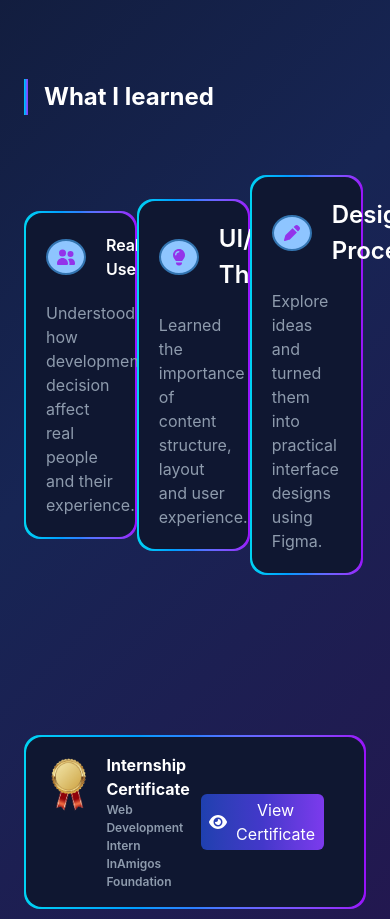
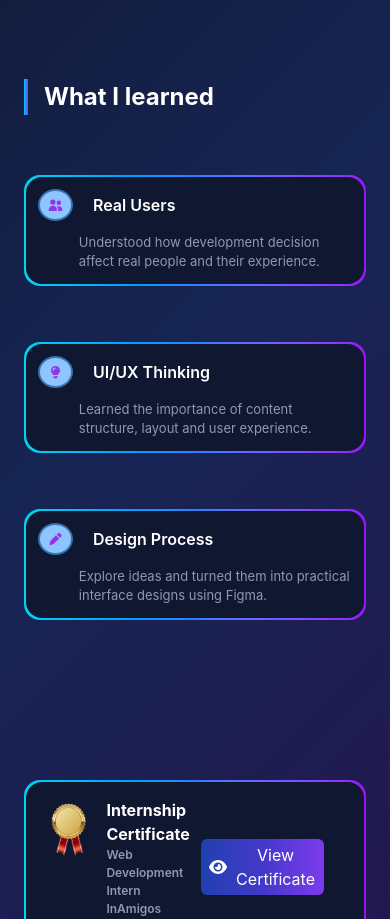
Before and after one commit to RachitRawat720/portfolio-website, a React (Vite) app: page /internship in a window 390 px wide. Shown: the part 1200-2119 px from the top of the page. Built offline with nearby package versions, Linux system fonts and the light colour scheme.

Commit message:
learning cards responsivity management

```diff
--- a/src/components/Internship.jsx
+++ b/src/components/Internship.jsx
@@ -130,18 +130,18 @@ const Internship = () => {
                 <h3 className='text-white text-[24px] xs:text-[26px] sm:text-[28px] md:text-[30px] lg:text-[34px] xl:text-[36px] font-bold'>What I learned</h3>
             </motion.div>
 
-            <div className='flex md:gap-5 lg:gap-10 items-center'>
+            <div className='flex flex-col w-full xs:w-[70%] md:flex-row md:w-full gap-4 xs:gap-8 md:gap-5 lg:gap-10 items-center'>
                 <motion.div initial={{opacity: 0, x: -100, scale: 0.5}} whileInView={{opacity: 1, x: 0, scale: 1}} transition={{duration: 2}} viewport={{once: true, amount: 0.8}}
-                className='rounded-2xl bg-linear-to-r from-cyan-400 via-blue-500 to-purple-600 p-0.5 mt-10 w-[33%]'>
-                    <div className='flex flex-col gap-5 p-5 xl:p-8 rounded-2xl bg-[#0f1731]'>
-                        <div className='flex gap-5 items-center'>
+                className='rounded-2xl bg-linear-to-r from-cyan-400 via-blue-500 to-purple-600 p-0.5 mt-10'>
+                    <div className='flex flex-col gap-3 md:gap-5 p-3 lg:p-5 xl:p-8 rounded-2xl bg-[#0f1731]'>
+                        <div className='flex gap-5 md:gap-2 lg:gap-5 items-center'>
                             <div className='flex justify-center items-center p-2 rounded-[50%] border-[#3374b0] border-2
-                                bg-blue-300'><FontAwesomeIcon icon={faUserGroup} className='md:text-[14px] lg:text-[16px] xl:text-[20px]' color='#9333ea'/></div>
-                            <p className='md:text-[19px] lg:text-[22px] xl:text-[24px] font-semibold text-white'>Real Users</p>
+                                bg-blue-300'><FontAwesomeIcon icon={faUserGroup} className='text-[12px] sm:text-[14px] lg:text-[16px] xl:text-[20px]' color='#9333ea'/></div>
+                            <p className='text-[16px] sm:text-[18px] lg:text-[22px] xl:text-[24px] font-semibold text-white'>Real Users</p>
                         </div>
 
                         <div>
-                            <p className='md:text-[14px] lg:text-[16px] xl:text-[18px] text-[#8e9bad]'>
+                            <p className='text-[13px] sm:text-[14px] lg:text-[16px] xl:text-[18px] text-[#8e9bad] pl-[13%] md:pl-0'>
                                 Understood how development decision affect real people and their experience.
                             </p>
                         </div>
@@ -149,16 +149,16 @@ const Internship = () => {
                 </motion.div>
 
                 <motion.div initial={{opacity: 0, y:0, scale: 0.3}} whileInView={{opacity: 1, y: 0, scale: 1}} transition={{duration: 2}} viewport={{once: true, amount: 0.8}}
-                className='rounded-2xl bg-linear-to-r from-cyan-400 via-blue-500 to-purple-600 p-0.5 mt-10 w-[33%]'>
-                    <div className='flex flex-col gap-5 p-5 xl:p-8 rounded-2xl bg-[#0f1731]'>
-                        <div className='flex gap-5 items-center'>
+                className='rounded-2xl bg-linear-to-r from-cyan-400 via-blue-500 to-purple-600 p-0.5 mt-10'>
+                    <div className='flex flex-col gap-3 md:gap-5 p-3 lg:p-5 xl:p-8 rounded-2xl bg-[#0f1731]'>
+                        <div className='flex gap-5 md:gap-2 lg:gap-5 items-center'>
                             <div className='flex justify-center items-center p-2 rounded-[50%] border-[#3374b0] border-2
-                                bg-blue-300'><FontAwesomeIcon icon={faLightbulb} className='md:text-[14px] lg:text-[18px] xl:text-[20px]' color='#9333ea'/></div>
-                            <p className='md:text-[19px] lg:text-[22px] text-[24px] font-semibold text-white'>UI/UX Thinking</p>
+                                bg-blue-300'><FontAwesomeIcon icon={faLightbulb} className='text-[12px] sm:text-[14px] lg:text-[18px] xl:text-[20px]' color='#9333ea'/></div>
+                            <p className='text-[16px] sm:text-[18px] lg:text-[22px] xl:text-[24px] font-semibold text-white'>UI/UX Thinking</p>
                         </div>
 
                         <div>
-                            <p className='md:text-[14px] lg:text-[16px] xl:text-[18px] text-[#8e9bad]'>
+                            <p className='text-[13px] sm:text-[14px] lg:text-[16px] xl:text-[18px] text-[#8e9bad] pl-[13%] md:pl-0'>
                                 Learned the importance of content structure, layout and user experience.
                             </p>
                         </div>
@@ -166,16 +166,16 @@ const Internship = () => {
                 </motion.div>
 
                 <motion.div initial={{opacity: 0, x: 100, scale: 0.5}} whileInView={{opacity: 1, x: 0, scale: 1}} transition={{duration: 2}} viewport={{once: true, amount: 0.8}}
-                className='rounded-2xl bg-linear-to-r from-cyan-400 via-blue-500 to-purple-600 p-0.5 mt-10 w-[33%]'>
-                    <div className='flex flex-col gap-5 p-5 xl:p-8 rounded-2xl bg-[#0f1731]'>
-                        <div className='flex gap-5 items-center'>
+                className='rounded-2xl bg-linear-to-r from-cyan-400 via-blue-500 to-purple-600 p-0.5 mt-10'>
+                    <div className='flex flex-col gap-3 md:gap-5 p-3 lg:p-5 xl:p-8 rounded-2xl bg-[#0f1731]'>
+                        <div className='flex gap-5 md:gap-2 lg:gap-5 items-center'>
                             <div className='flex justify-center items-center p-2 rounded-[50%] border-[#3374b0] border-2
-                                bg-blue-300'><FontAwesomeIcon icon={faPen} className='md:text-[14px] lg:text-[18px] xl:text-[20px]' color='#9333ea'/></div>
-                            <p className='md:text-[19px] lg:text-[22px] text-[24px] font-semibold text-white'>Design Process</p>
+                                bg-blue-300'><FontAwesomeIcon icon={faPen} className='text-[12px] sm:text-[14px] lg:text-[18px] xl:text-[20px]' color='#9333ea'/></div>
+                            <p className='text-[16px] sm:text-[18px] lg:text-[22px] xl:text-[24px] font-semibold text-white'>Design Process</p>
                         </div>
 
                         <div>
-                            <p className='md:text-[14px] lg:text-[16px] xl:text-[18px] text-[#8e9bad]'>
+                            <p className='text-[13px] sm:text-[14px] lg:text-[16px] xl:text-[18px] text-[#8e9bad] pl-[13%] md:pl-0'>
                                 Explore ideas and turned them into practical interface designs using Figma.
                             </p>
                         </div>
```
